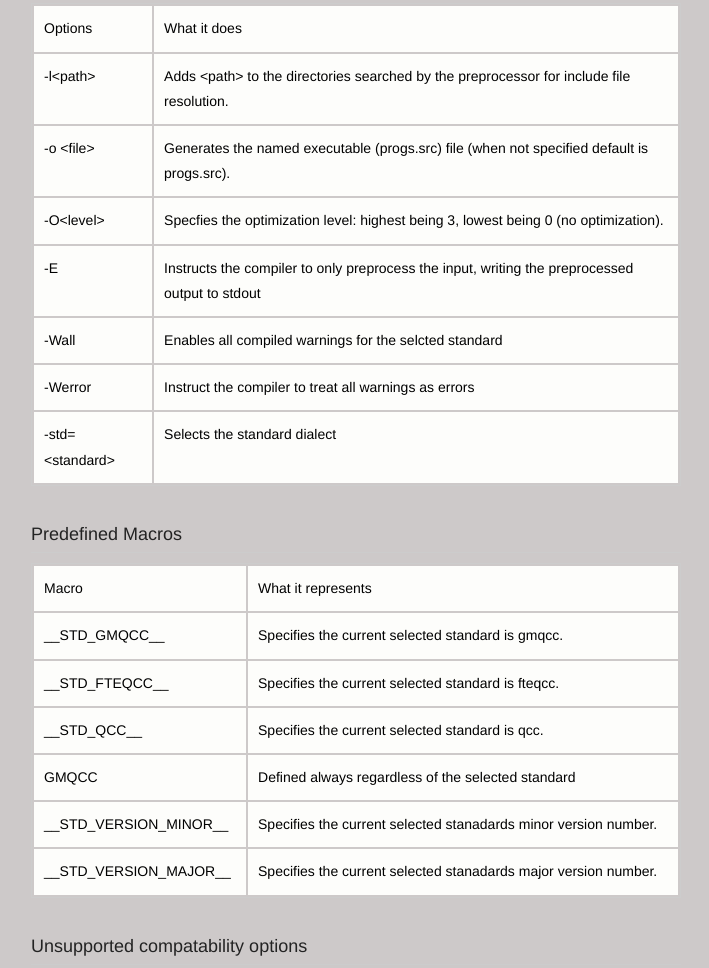
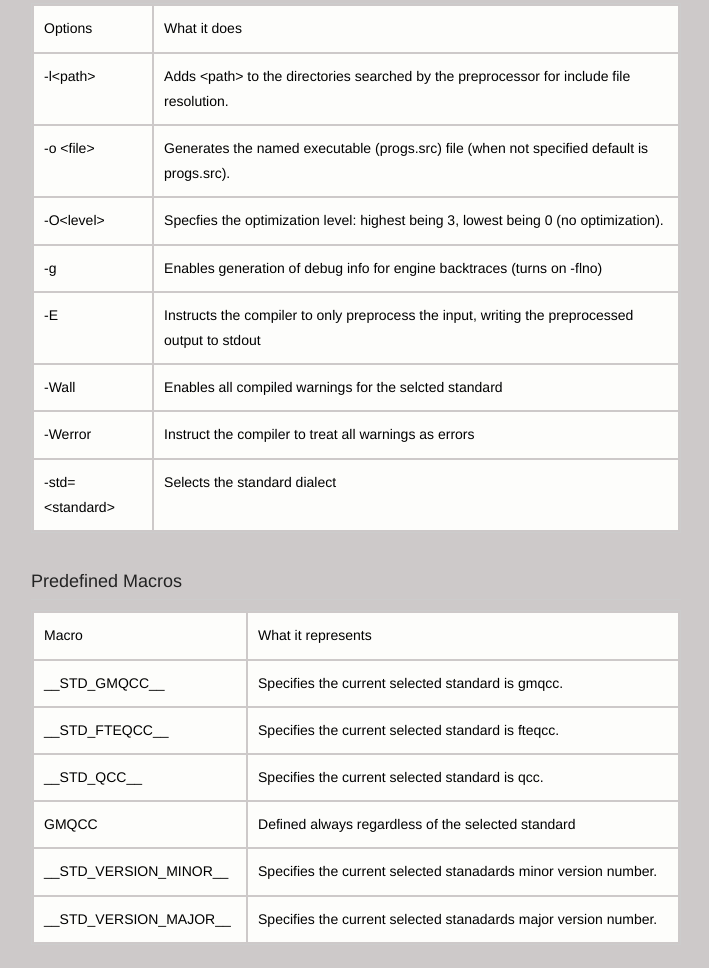
Before and after one commit to graphitemaster/gmqcc, a plain HTML site: page doc.html in a window 1280 px wide. Shown: the part 945-1913 px from the top of the page, without its empty margins (279-988 px from the left). Drawn offline with Linux system fonts and the light colour scheme; a script that the page names is missing.

Commit message:
Update documentation

```diff
--- a/doc.html
+++ b/doc.html
@@ -77,6 +77,10 @@
                     <tr>
                         <td>-O&lt;level&gt;</td>
                         <td>Specfies the optimization level: highest being 3, lowest being 0 (no optimization).</td>
+                    </tr>
+                    <tr>
+                        <td>-g</td>
+                        <td>Enables generation of debug info for engine backtraces (turns on -flno)</td>
                     </tr>
                     <tr>
                         <td>-E</td>
@@ -195,7 +199,7 @@
                     </tr>
                     <tr>
                         <td>-flno</td>
-                        <td>Enables generation of progs.lno for engine VM backtraces</td>
+                        <td>Enables generation of progs.lno for engine VM backtraces (enabled with -g as well)</td>
                     </tr>
                 </table>
                 <h3>Warning options</h3>
```
